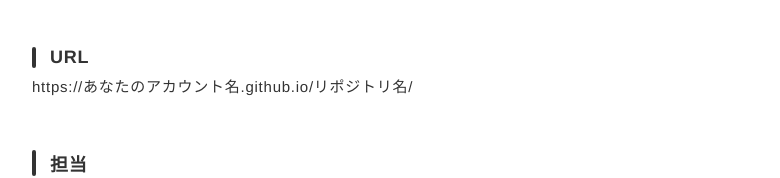
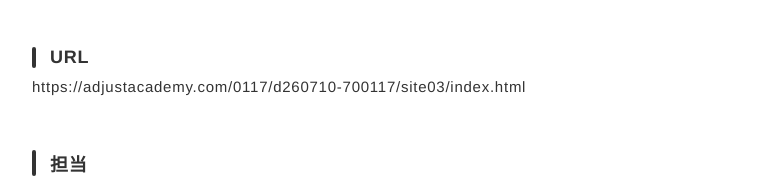
Before and after one commit to kobaken1-coder/portfolio, a plain HTML site: page works01.html in a window 1280 px wide. Shown: the part 2289-2467 px from the top of the page, without its empty margins (248-1028 px from the left). Drawn offline with nearby package versions, Linux system fonts and the light colour scheme.

Commit message:
Add files via upload

```diff
--- a/works01.html
+++ b/works01.html
@@ -54,7 +54,7 @@
               3人組VTuberグループの初ワンマンライブ特設プロモーションサイトです。IPの世界観に没入させるビジュアル演出と、情報解禁直後のファンが迷わずチケット申込・限定グッズ購入へ進めるUI導線の両立を目指して制作しました。
             </p>
             <h3>URL</h3>
-            <p><a href="https://あなたのアカウント名.github.io/リポジトリ名/" target="_blank" rel="noopener">https://あなたのアカウント名.github.io/リポジトリ名/</a></p>
+            <p><a href="https://adjustacademy.com/0117/d260710-700117/site03/index.html" target="_blank" rel="noopener">https://adjustacademy.com/0117/d260710-700117/site03/index.html</a></p>
             <h3>担当</h3>
             <p>企画・情報設計 / ロゴ・UIデザイン（Figma / Illustrator） / コーディング（HTML5 / CSS3 / JavaScript / jQuery）</p>
             <h3>サイトの目的</h3>
```
